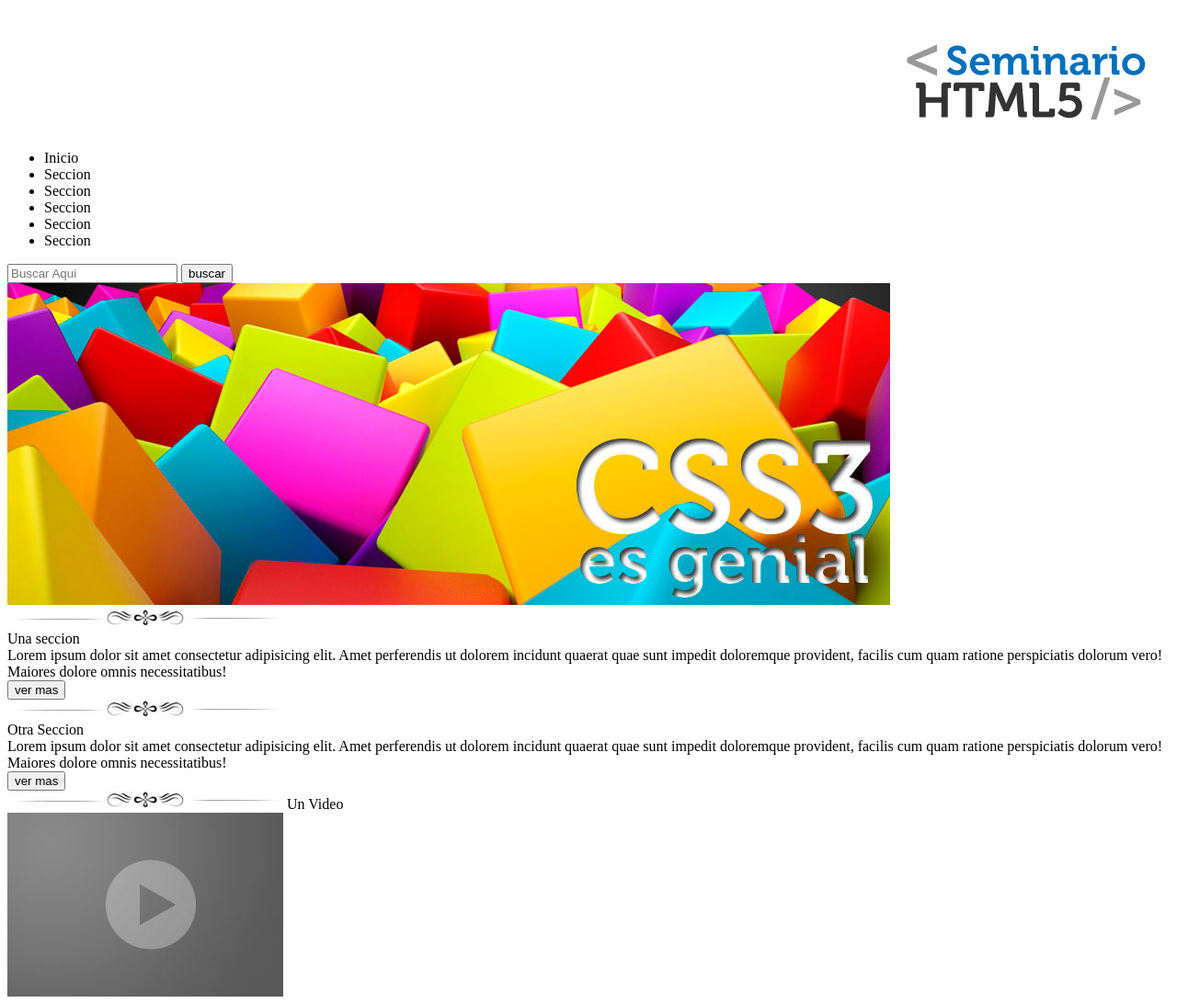
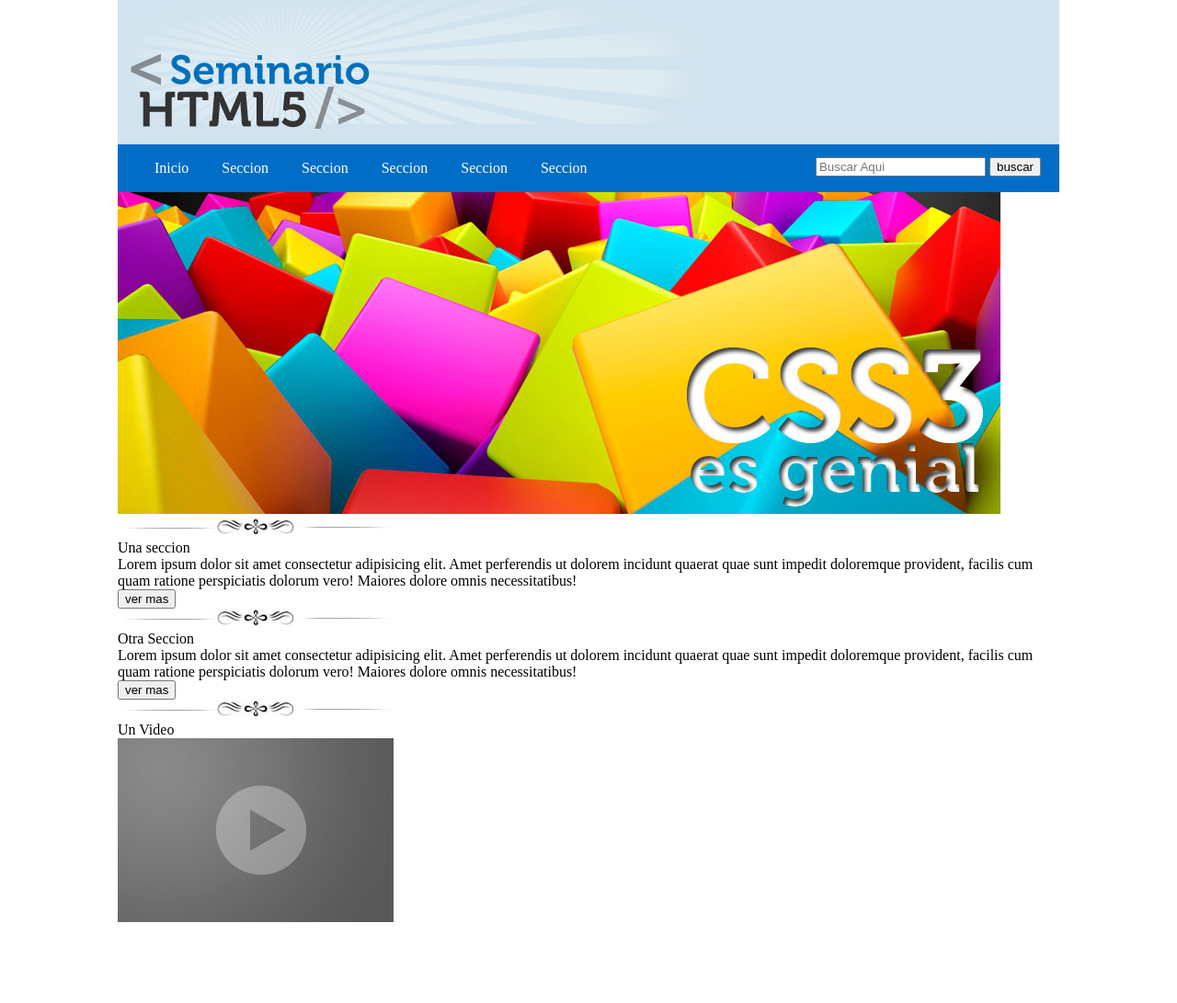
Before and after one commit to Chaparro10/pw151620222, a plain HTML site: page PracticaCSS01/index.html in a window 1280 px wide. Shown: the whole page at 92% size. After the commit the page ends 1007 px from the top, so only its background shows below. Drawn offline with Linux system fonts and the light colour scheme.

Commit message:
Practica Css pt2

```diff
--- /dev/null
+++ b/PracticaCSS01/css/style.css
@@ -0,0 +1,28 @@
+body{
+    font-size: 1,6rem;
+    max-width: 1024px;
+    margin: 0px auto;
+}
+header{
+    background-color: #d1e3ee;
+
+}
+#logo{
+    margin-top: -150px;
+}
+header nav{
+    background-color: #026DC6;
+    padding: 1px 0px;
+}
+header nav ul li{
+    /*border: 1px solid red ;*/
+    display: inline-block;
+   color: white;
+   margin-right: 2rem;
+}
+header nav form{
+    float: right;
+    margin-top: -37px;
+    margin-right: 20px;
+    border-radius: 20%;
+}
--- a/PracticaCSS01/index.html
+++ b/PracticaCSS01/index.html
@@ -4,7 +4,11 @@
     <meta charset="UTF-8">
     <meta http-equiv="X-UA-Compatible" content="IE=edge">
     <meta name="viewport" content="width=device-width, initial-scale=1.0">
-    <title>Document</title>
+    <title>Practica 01</title>
+
+    <link rel="preload" href="css/style.css">
+    <link rel="stylesheet" href="css/style.css">
+
 </head>
 <body>
     <header>
@@ -57,6 +61,7 @@
         </article>
         <article>
             <img src="img/separador.jpg" alt="">
+            <br>
             Un Video
             <br>
             <img src="img/video.jpg" alt="">
```
